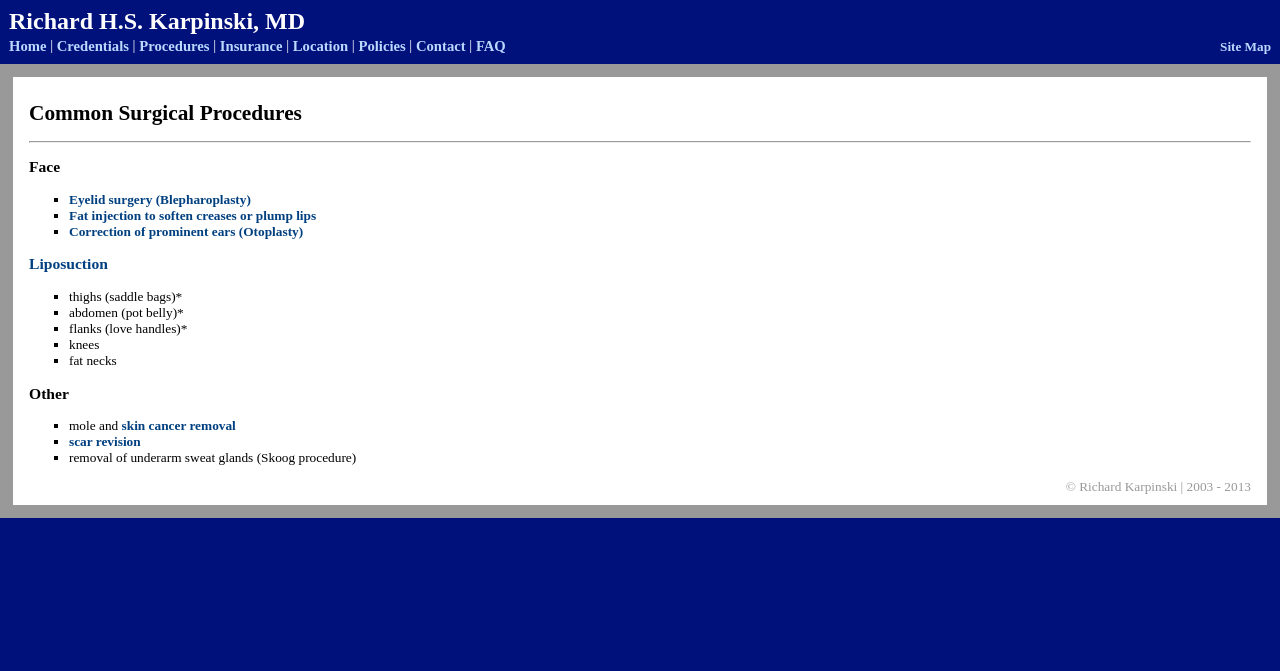
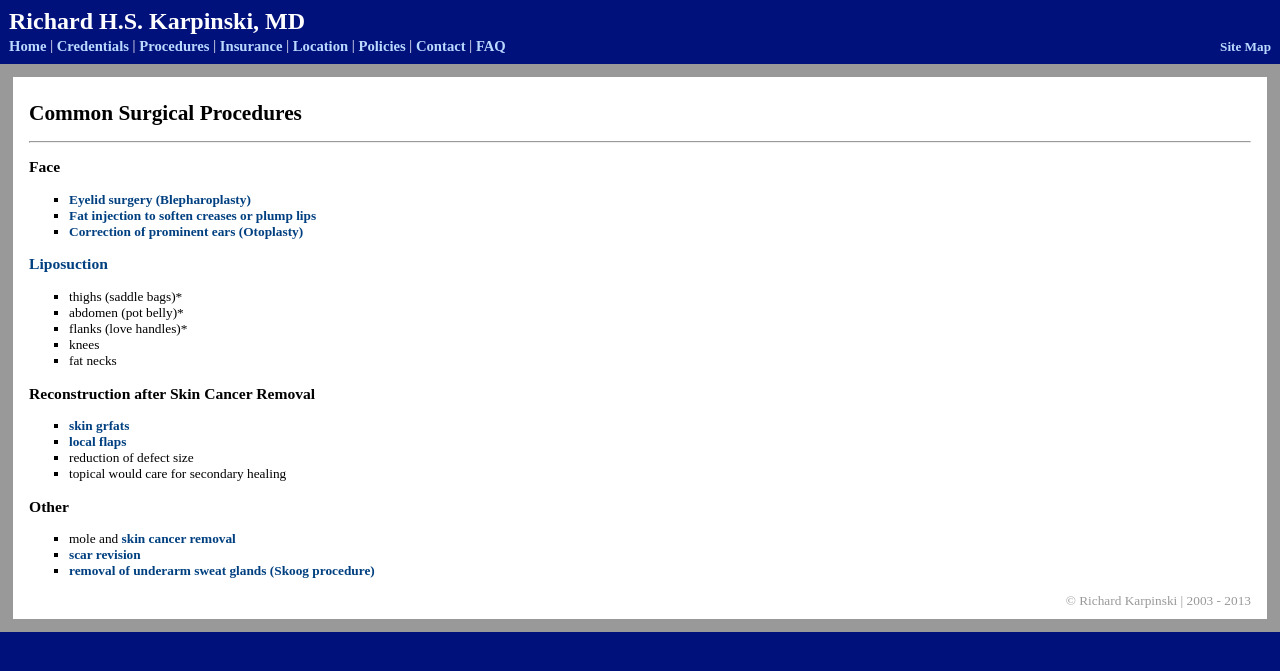
Before and after one commit to RichardKarpinski/richardkarpinski.github.com, a Jekyll site: the page built from procedures.html, in a window 1280 px wide. Shown: the top 671 px of the page. Built offline with Jekyll 4.4.1, drawn with Linux system fonts in a browser that asks for light colours; Markdown is read by kramdown in place of the engine named in the settings.

Commit message:
More minor revisions

```diff
--- a/credentials.html
+++ b/credentials.html
@@ -19,7 +19,7 @@ name:   Credentials
 	Dr. Karpinski has been involved in teaching from his undergraduate years onward: he has taught anatomy, surgery and computer programming to undergraduates, medical students and surgical trainees. Over the years, he has had teaching affiliations with Harvard University, Creighton University, University of Aberdeen (Scotland), and currently holds a faculty appointment at Columbia University College of Physicians and Surgeons (P&amp;S).
 </p>
 <p>
-	At the end of 2012, Dr. Karpinski retired from his Manhattan practice, and moved with his wife to their Columbia County country home in New York's Hudson Valley. He now works part-time in a busy dermatology office practice in Castleton-on-Hudson.
+	In January 2013, Dr. Karpinski retired from his Manhattan practice, and moved with his wife to their Columbia County country home in New York's Hudson Valley. He now works part-time in a busy dermatology office practice in Castleton-on-Hudson.
 </p>
 <h3 id="credentials">
 	Credentials
--- a/index.html
+++ b/index.html
@@ -28,10 +28,10 @@ name:   Home
 </p>
 <ul>
 	<li>
-		<a href="location.html">Convenient location</a> just off I-90 just south of Albany:
+		<a href="location.html">Convenient location</a> just off I-90 about 10 miles south of Albany:
 	</li>
 	<li>
-		<a href="facilities.html">Pleasant office surroundings</a>:
+		<a href="facilities.html">Agreeable office surroundings</a>:
 	</li>
 	<li style="list-style: none">
 		<ul>
--- a/procedures.html
+++ b/procedures.html
@@ -12,7 +12,7 @@ name:   Procedures
 		<a href="http://www.plasticsurgery.org/public_education/procedures/Blepharoplasty.cfm">Eyelid surgery (Blepharoplasty)</a>
 	</li>
 	<li>
-		<a href="http://www.surgery.org/public/procedures-fatinject.asp">Fat injection to soften creases or plump lips</a>
+		<a href="http://www.surgery.org/consumers/procedures/skin/fat-injection">Fat injection to soften creases or plump lips</a>
 	</li>
 	<li>
 		<a href="http://www.plasticsurgery.org/public_education/procedures/Otoplasty.cfm">Correction of prominent ears (Otoplasty)</a>
@@ -34,6 +34,20 @@ name:   Procedures
 	<li>fat necks
 	</li>
 </ul>
+<h3 class="procedure" id="reconstruction">
+	Reconstruction after Skin Cancer Removal
+</h3>
+<ul>
+	<li><a href="http://www.nlm.nih.gov/medlineplus/ency/article/002982.htm">skin grfats</a>
+	</li>
+	<li>
+		<a href="http://en.wikipedia.org/wiki/Flap_(surgery)">local flaps</a>
+	</li>
+	<li>reduction of defect size
+	</li>
+	<li>topical would care for secondary healing
+	</li>
+</ul>
 <h3 class="procedure" id="other">
 	Other
 </h3>
@@ -43,6 +57,6 @@ name:   Procedures
 	<li>
 		<a href="http://www.plasticsurgery.org/public_education/procedures/ScarRevision.cfm">scar revision</a>
 	</li>
-	<li>removal of underarm sweat glands (Skoog procedure)
+	<li><a href="http://emedicine.medscape.com/article/1296530-treatment#aw2aab6b4b4">removal of underarm sweat glands (Skoog procedure)</a>
 	</li>
 </ul>
```
